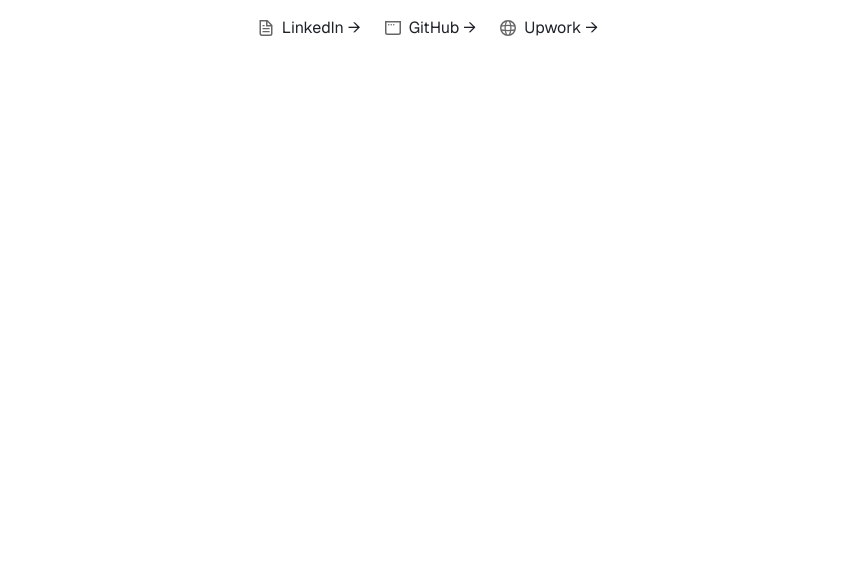
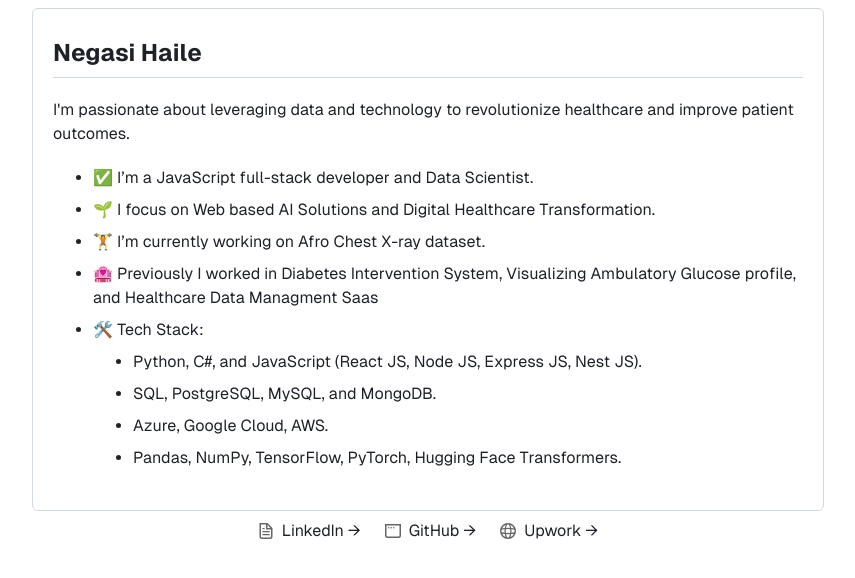
Before and after one commit to NegasiHaile/negasihaile.github.io, a Next.js app: page / in a window 1280 px wide. Shown: the top 578 px of the page, without its empty margins (212-1067 px from the left). Built offline with nearby package versions, Linux system fonts and the light colour scheme.

Commit message:
Added: main content contanier

```diff
--- /dev/null
+++ b/src/app/main.tsx
@@ -0,0 +1,94 @@
+import React from "react";
+
+const Main = () => {
+  const list = [
+    {
+      description:
+        "✅ I’m a JavaScript full-stack developer and Data Scientist.",
+      sublists: [],
+    },
+    {
+      description:
+        "🌱 I focus on Web based AI Solutions and Digital Healthcare Transformation.",
+      sublists: [],
+    },
+    {
+      description: "🏋️ I’m currently working on Afro Chest X-ray dataset.",
+      sublists: [],
+    },
+    {
+      description:
+        "🏩 Previously I worked in Diabetes Intervention System, Visualizing Ambulatory Glucose profile, and Healthcare Data Managment Saas",
+      sublists: [],
+    },
+    {
+      description: "🛠️ Tech Stack:",
+      sublists: [
+        {
+          title: "Languages",
+          description:
+            "Python, C#, and JavaScript (React JS, Node JS, Express JS, Nest JS).",
+          sublists: [],
+        },
+        {
+          title: "Database",
+          description: "SQL, PostgreSQL, MySQL, and MongoDB.",
+          sublists: [],
+        },
+        {
+          title: "Cloud",
+          description: "Azure, Google Cloud, AWS.",
+          sublists: [],
+        },
+        {
+          title: "Data Science",
+          description:
+            "Pandas, NumPy, TensorFlow, PyTorch, Hugging Face Transformers.",
+          sublists: [],
+        },
+      ],
+    },
+  ];
+  return (
+    <main className="w-full px-5 py-2">
+      {/* OVERVIEW */}
+      <div className="border rounded-md p-5 pb-10 space-y-5">
+        {/* WELCOME SECTION */}
+        <div className="py-2 border-b w-full">
+          <p className="font-bold text-2xl">Negasi Haile</p>
+        </div>
+
+        {/* PROFILE SECTIONS*/}
+        <div className="space-y-5">
+          <p>
+            I'm passionate about leveraging data and technology to revolutionize
+            healthcare and improve patient outcomes.
+          </p>
+
+          <ul className="list-disc space-y-2 pl-10">
+            {list.map((list, i) => {
+              return (
+                <>
+                  <li key={i}>{list.description}</li>
+                  {list?.sublists.length > 0 && (
+                    <ul key={`${i}_sub`} className="list-disc space-y-2 pl-10">
+                      {list?.sublists.map((sublist, si) => {
+                        return (
+                          <li key={si + `_` + sublist.title}>
+                            {sublist.description}
+                          </li>
+                        );
+                      })}
+                    </ul>
+                  )}
+                </>
+              );
+            })}
+          </ul>
+        </div>
+      </div>
+    </main>
+  );
+};
+
+export default Main;
--- a/src/app/page.tsx
+++ b/src/app/page.tsx
@@ -1,58 +1,11 @@
 import Image from "next/image";
 
+import Main from "./main";
+
 export default function Home() {
-  const list = [
-    {
-      description:
-        "✅ I’m a JavaScript full-stack developer and Data Scientist.",
-      sublists: [],
-    },
-    {
-      description:
-        "🌱 I focus on Web based AI Solutions and Digital Healthcare Transformation.",
-      sublists: [],
-    },
-    {
-      description: "🏋️ I’m currently working on Afro Chest X-ray dataset.",
-      sublists: [],
-    },
-    {
-      description:
-        "🏩 Previously I worked in Diabetes Intervention System, Visualizing Ambulatory Glucose profile, and Healthcare Data Managment Saas",
-      sublists: [],
-    },
-    {
-      description: "🛠️ Tech Stack:",
-      sublists: [
-        {
-          title: "Languages",
-          description:
-            "Python, C#, and JavaScript (React JS, Node JS, Express JS, Nest JS).",
-          sublists: [],
-        },
-        {
-          title: "Database",
-          description: "SQL, PostgreSQL, MySQL, and MongoDB.",
-          sublists: [],
-        },
-        {
-          title: "Cloud",
-          description: "Azure, Google Cloud, AWS.",
-          sublists: [],
-        },
-        {
-          title: "Data Science",
-          description:
-            "Pandas, NumPy, TensorFlow, PyTorch, Hugging Face Transformers.",
-          sublists: [],
-        },
-      ],
-    },
-  ];
-
   return (
     <div className="w-full sm:w-[90%] md:w-[85] lg:w-[65%] font-[family-name:var(--font-geist-sans)]">
-      <main className="w-full px-5 py-2"></main>
+      <Main />
 
       <footer className="row-start-3 w-full flex gap-6 flex-wrap items-center justify-center">
         <a
```
